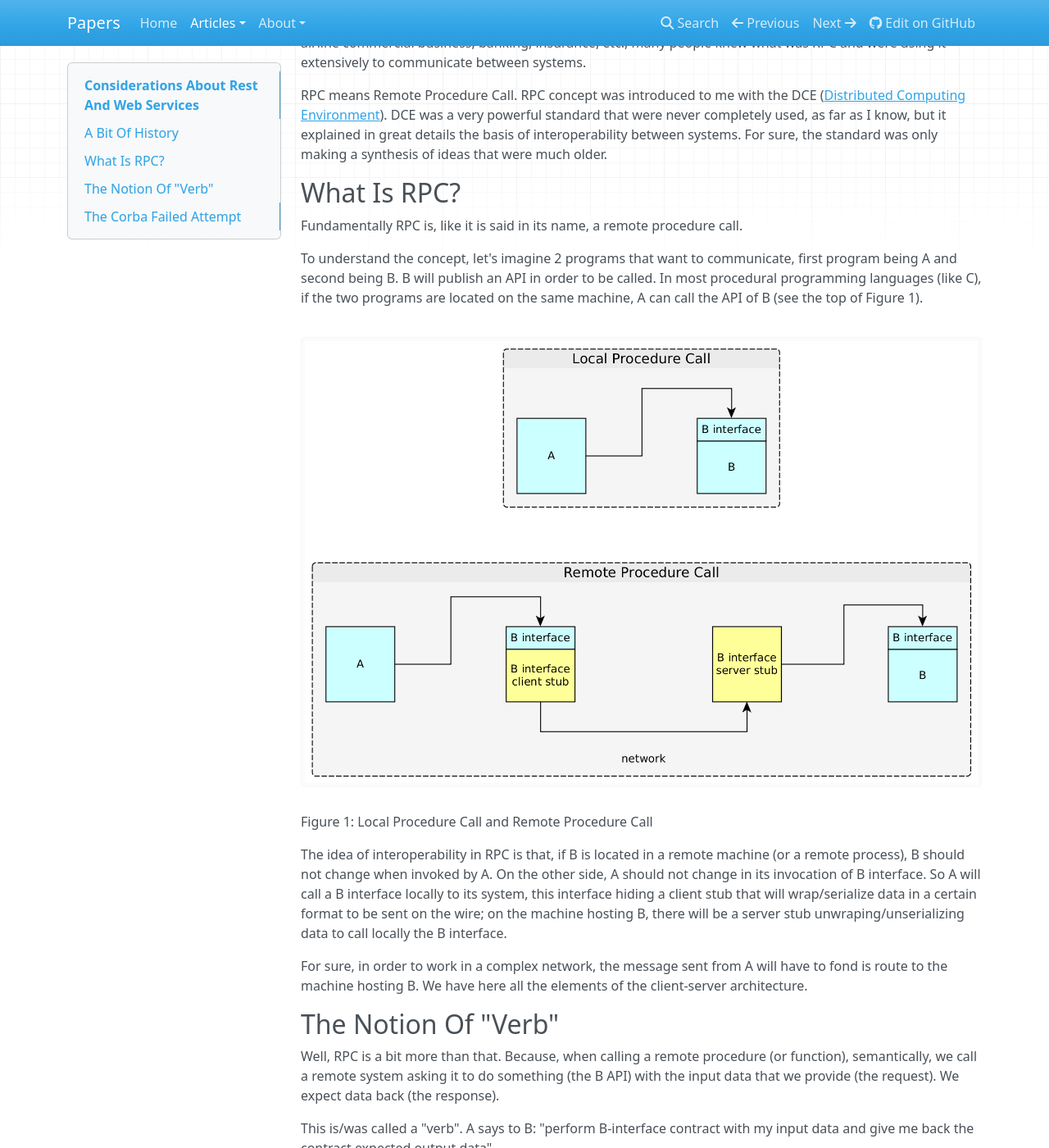
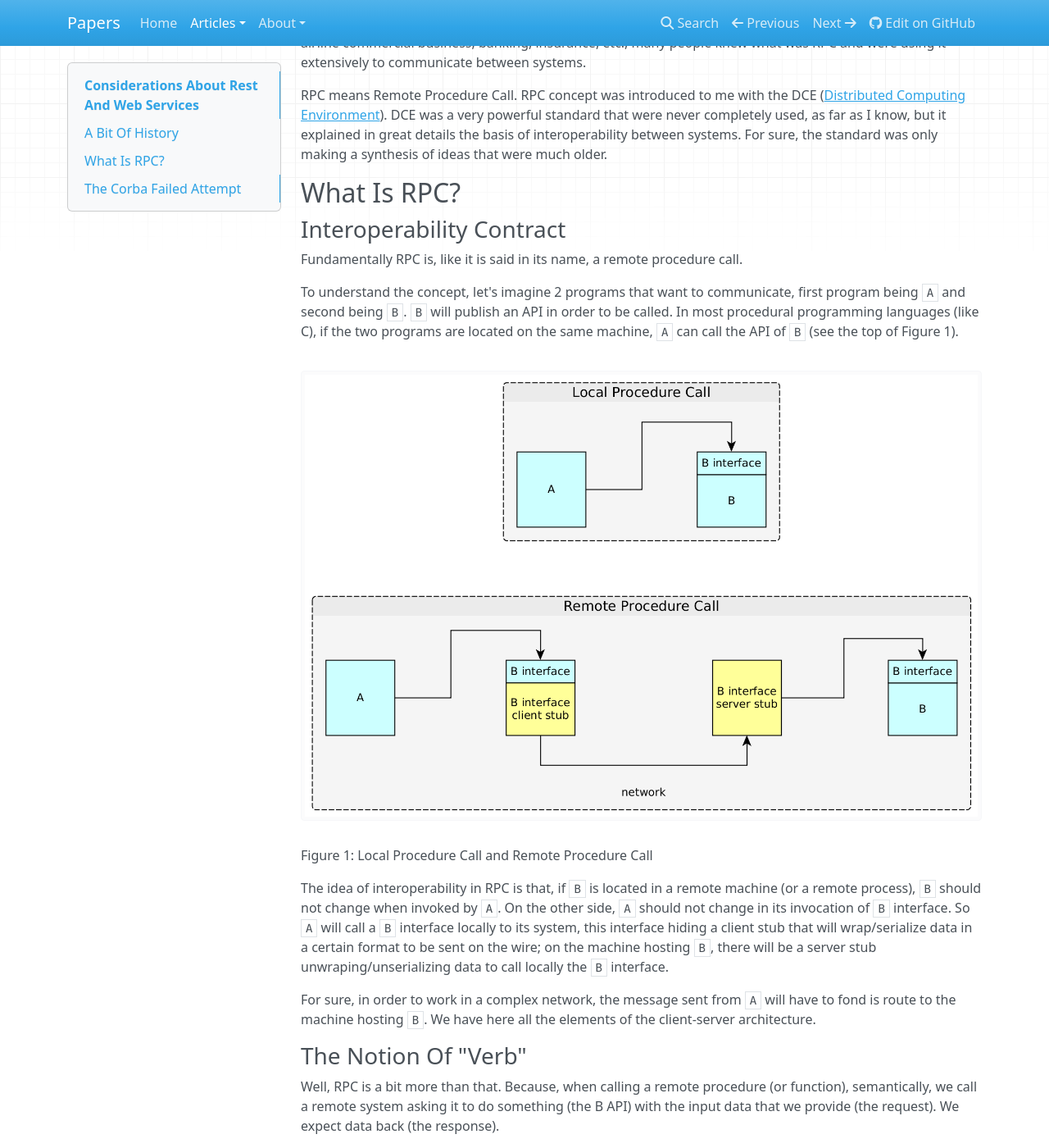
Before and after one commit to orey/papers, an MkDocs documentation site: the page built from docs/articles/about-rest.md, in a window 1280 px wide and 1400 px high, scrolled down 343 px. Shown: the whole window at 82% size. Built offline with MkDocs 1.6.1, drawn with Linux system fonts in a browser that asks for light colours; nearby versions of some CDN libraries; old or Windows-style settings are respelled for this version of MkDocs; some of the changed text lies outside the part shown.

```diff
--- a/docs/articles/about-rest.md
+++ b/docs/articles/about-rest.md
@@ -12,21 +12,23 @@ RPC means Remote Procedure Call. RPC concept was introduced to me with the DCE \
 
 ## What Is RPC?
 
+### Interoperability Contract
+
 Fundamentally RPC is, like it is said in its name, a remote procedure call.
 
-To understand the concept, let's imagine 2 programs that want to communicate, first program being A and second being B. B will publish an API in order to be called. In most procedural programming languages \(like C\), if the two programs are located on the same machine, A can call the API of B \(see the top of Figure 1\).
+To understand the concept, let's imagine 2 programs that want to communicate, first program being `A` and second being `B`. `B` will publish an API in order to be called. In most procedural programming languages \(like C\), if the two programs are located on the same machine, `A` can call the API of `B` \(see the top of Figure 1\).
 
 ![Diagram to explain RPC](../yed/RPC.png)Figure 1: Local Procedure Call and Remote Procedure Call
 
-The idea of interoperability in RPC is that, if B is located in a remote machine \(or a remote process\), B should not change when invoked by A. On the other side, A should not change in its invocation of B interface. So A will call a B interface locally to its system, this interface hiding a client stub that will wrap/serialize data in a certain format to be sent on the wire; on the machine hosting B, there will be a server stub unwraping/unserializing data to call locally the B interface.
+The idea of interoperability in RPC is that, if `B` is located in a remote machine \(or a remote process\), `B` should not change when invoked by `A`. On the other side, `A` should not change in its invocation of `B` interface. So `A` will call a `B` interface locally to its system, this interface hiding a client stub that will wrap/serialize data in a certain format to be sent on the wire; on the machine hosting `B`, there will be a server stub unwraping/unserializing data to call locally the `B` interface.
 
-For sure, in order to work in a complex network, the message sent from A will have to fond is route to the machine hosting B. We have here all the elements of the client-server architecture.
+For sure, in order to work in a complex network, the message sent from `A` will have to fond is route to the machine hosting `B`. We have here all the elements of the client-server architecture.
 
-## The Notion Of "Verb"
+### The Notion Of "Verb"
 
 Well, RPC is a bit more than that. Because, when calling a remote procedure \(or function\), semantically, we call a remote system asking it to do something \(the B API\) with the input data that we provide \(the request\). We expect data back \(the response\).
 
-This is/was called a "verb". A says to B: "perform B-interface contract with my input data and give me back the contract expected output data".
+This is/was called a "verb". `A` says to `B`: "perform `B-interface` contract with my input data and give me back the contract expected output data".
 
 Trends passed on many parameters:
 
```
Also changed, not shown: other parts of docs/articles/about-rest.md (+18 -1 lines), docs/yed/Corba.png (added), 1 other file.
